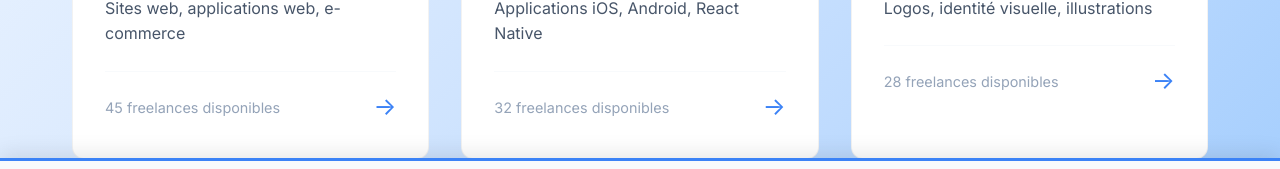
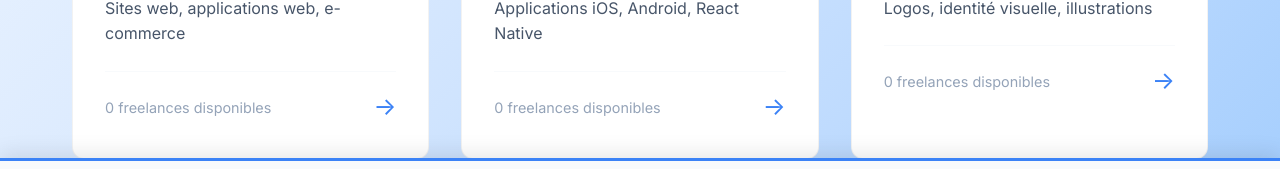
Before and after one commit to Elpidio16/Freelance-Togo, a Next.js app: page /categories in a window 1280 px wide. Shown: the part 471-640 px from the top of the page. Built offline with nearby package versions, Linux system fonts and the light colour scheme; no server answers; the database is empty.

Commit message:
feat(categories): connect category counters to database

```diff
--- a/src/app/categories/page.jsx
+++ b/src/app/categories/page.jsx
@@ -1,54 +1,79 @@
 import Link from 'next/link';
 import styles from './categories.module.css';
+import prisma from '@/lib/prisma';
 
 export const metadata = {
     title: 'Catégories - IngeniHub',
     description: 'Découvrez toutes les catégories de services freelances disponibles au Togo',
 };
 
-export default function CategoriesPage() {
+async function getCategoryStats() {
+    try {
+        const stats = await prisma.freelanceProfile.groupBy({
+            by: ['category'],
+            _count: {
+                category: true
+            }
+        });
+
+        const statsMap = {};
+        stats.forEach(item => {
+            if (item.category) {
+                statsMap[item.category] = item._count.category;
+            }
+        });
+        return statsMap;
+    } catch (error) {
+        console.error('Error fetching category stats:', error);
+        return {};
+    }
+}
+
+export default async function CategoriesPage() {
+    const stats = await getCategoryStats();
+
     const categories = [
         {
             id: 'développement-web',
             name: 'Développement Web',
             icon: '💻',
             description: 'Sites web, applications web, e-commerce',
-            count: 45,
+            count: stats['Développement Web'] || 0,
         },
         {
             id: 'développement-mobile',
             name: 'Développement Mobile',
             icon: '📱',
             description: 'Applications iOS, Android, React Native',
-            count: 32,
+            count: stats['Développement Mobile'] || 0,
         },
         {
             id: 'design-graphique',
             name: 'Design Graphique',
             icon: '🎨',
             description: 'Logos, identité visuelle, illustrations',
-            count: 28,
+            count: stats['Design Graphique'] || 0,
         },
         {
             id: 'marketing-digital',
             name: 'Marketing Digital',
             icon: '📈',
             description: 'SEO, publicité en ligne, réseaux sociaux',
-            count: 21,
+            count: stats['Marketing Digital'] || 0,
         },
         {
             id: 'rédaction',
             name: 'Rédaction & Traduction',
             icon: '✍️',
             description: 'Articles, contenu web, traduction',
-            count: 18,
+            count: stats['Rédaction & Traduction'] || 0,
         },
         {
             id: 'data-science',
             name: 'Data Science & IA',
             icon: '🤖',
             description: 'Machine learning, analyse de données',
-            count: 15,
+            count: stats['Data Science & IA'] || 0,
         },
     ];
 
@@ -64,7 +89,7 @@ export default function CategoriesPage() {
                     {categories.map((category) => (
                         <Link
                             key={category.id}
-                            href={`/freelances/search?category=${category.id}`}
+                            href={`/freelances/search?category=${encodeURIComponent(category.name)}`}
                             className={styles.card}
                         >
                             <div className={styles.cardIcon}>{category.icon}</div>
```
